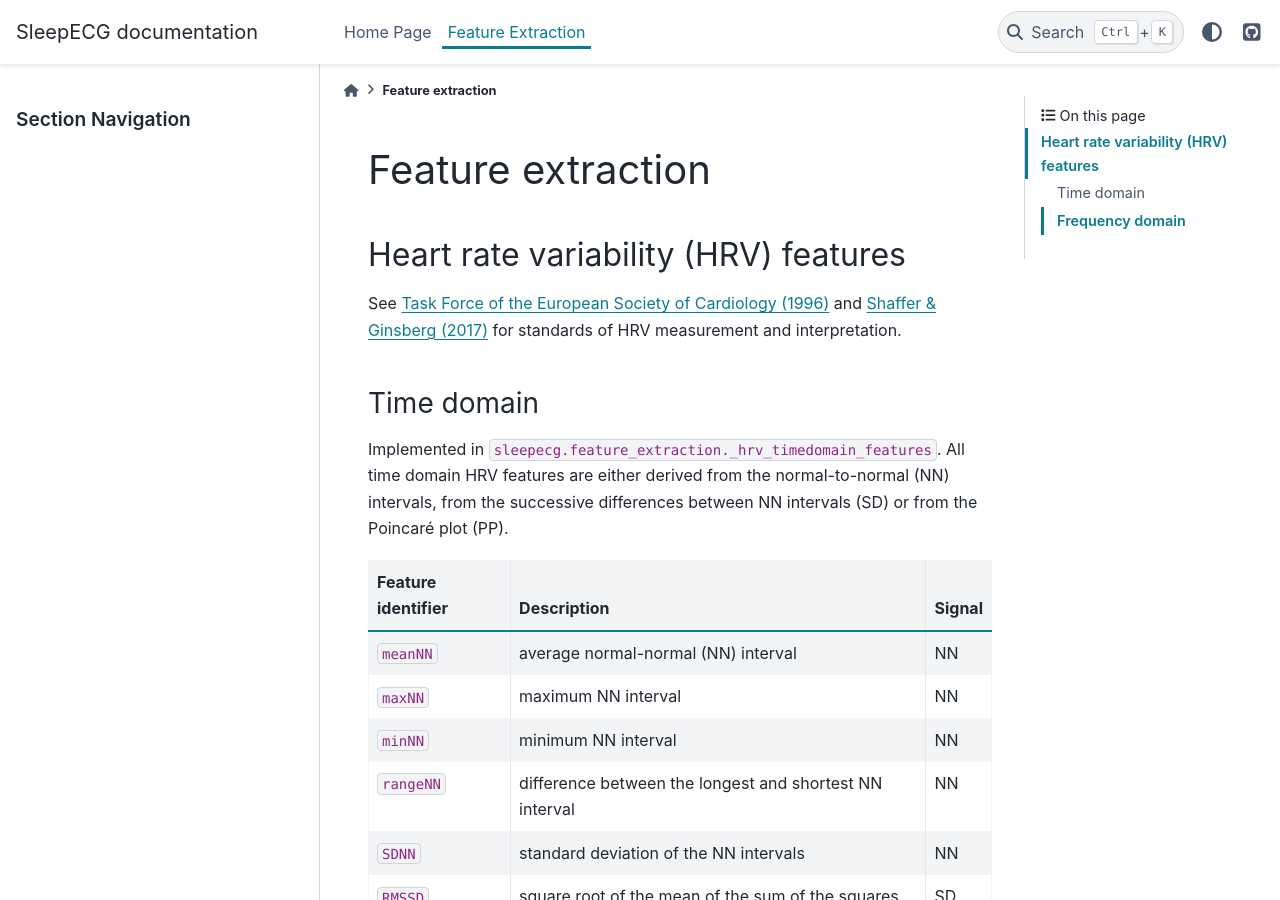
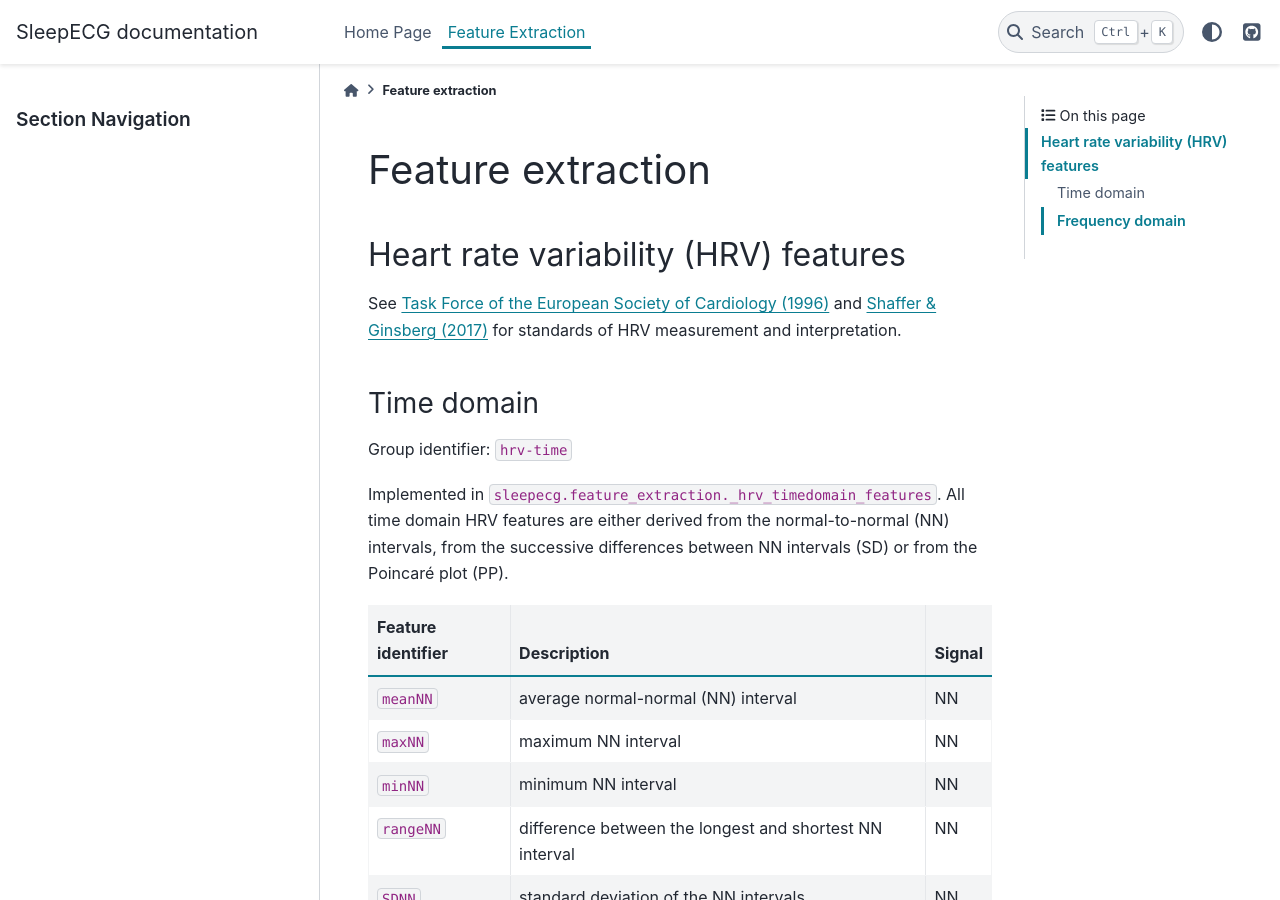
Before and after one commit to cbrnr/sleepecg, a Sphinx documentation site: the page built from doc/source/feature_extraction.md, in a window 1280 px wide and 900 px high. Built offline with Sphinx 7.4.7 and the PyData theme 0.15.4, drawn with Linux system fonts in a browser that asks for light colours; pages that are not in the unit, such as notebooks, are missing from menus; some of the changed text lies outside the part shown.

Commit message:
mention feature group ids on doc page

```diff
--- a/doc/source/feature_extraction.md
+++ b/doc/source/feature_extraction.md
@@ -4,6 +4,8 @@
 ## Heart rate variability (HRV) features
 See [Task Force of the European Society of Cardiology (1996)](https://doi.org/10.1161/01.CIR.93.5.1043) and [Shaffer & Ginsberg (2017)](https://doi.org/10.3389/fpubh.2017.00258) for standards of HRV measurement and interpretation.
 ### Time domain
+Group identifier: `hrv-time`
+
 Implemented in `sleepecg.feature_extraction._hrv_timedomain_features`.
 All time domain HRV features are either derived from the normal-to-normal (NN) intervals, from the successive differences between NN intervals (SD) or from the Poincaré plot (PP).
 
@@ -37,6 +39,8 @@
 |`CVI`|cardiac vagal index|PP|
 
 ### Frequency domain
+Group identifier: `hrv-frequency`
+
 Implemented in `sleepecg.feature_extraction._hrv_frequencydomain_features`.
 For calculating the frequency domain HRV features, the RR time series is resampled at regular intervals, after which the power spectral density (PSD) is estimated using [Welch's method](https://en.wikipedia.org/wiki/Welch%27s_method).
 
```
